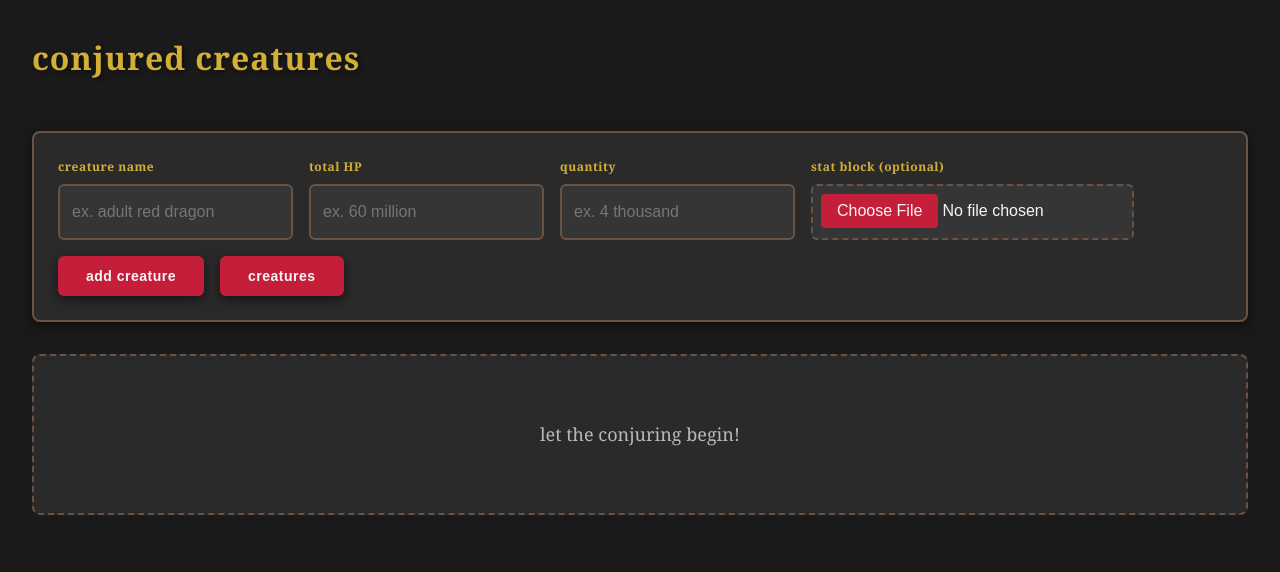
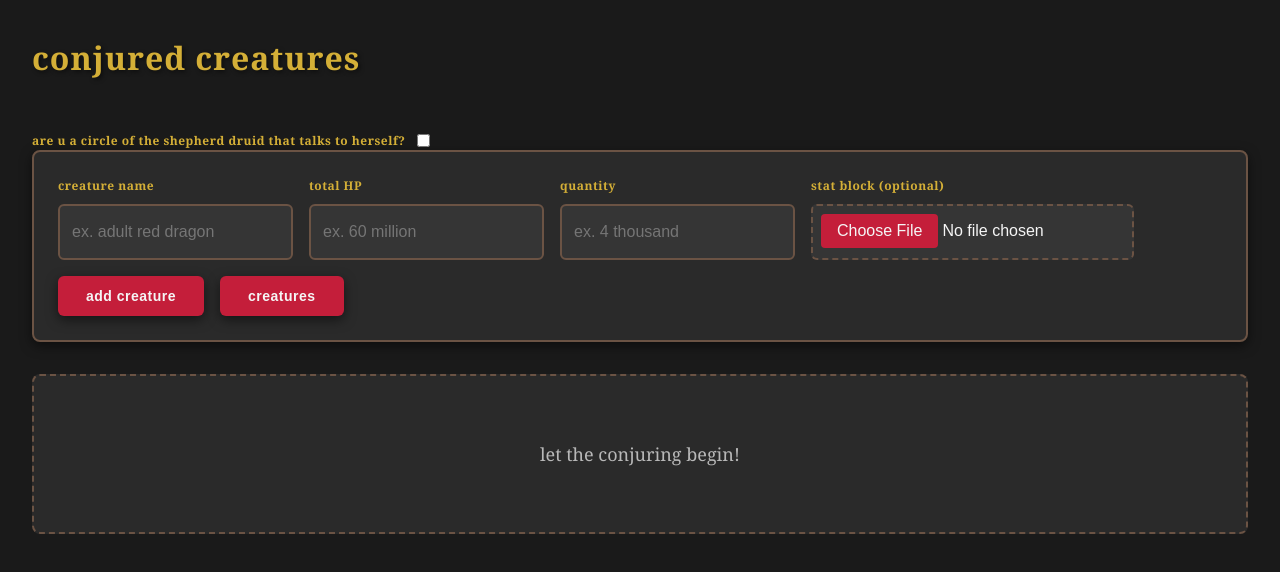
Before and after one commit to brendaliu2/dnd-stats, a React (Vite) app in the folder dnd-stats/: page / in a window 1280 px wide. Shown: the top 572 px of the page. Built offline with nearby package versions, Linux system fonts and the light colour scheme; the HTML template or start-up script is replaced by a standard one.

Commit message:
add druid mighty summoner math

```diff
--- a/dnd-stats/src/App.tsx
+++ b/dnd-stats/src/App.tsx
@@ -7,11 +7,8 @@ import {animalKey, feyKey} from './creatures/creaturesKey'
 import { v4 as uuidv4 } from 'uuid';
 import { get, set } from 'idb-keyval';
 
+
 export default function ConjuredAnimalsTracker() {
-  // const [animals, setAnimals] = useState<ConjuredAnimal[]>(() => {
-  //   const saved = localStorage.getItem('animals');
-  //   return saved ? JSON.parse(saved) : [];
-  // });
   const [animals, setAnimals] = useState<ConjuredAnimal[]>([])
   const [isLoaded, setIsLoaded] = useState(false);
   const [animalName, setAnimalName] = useState('');
@@ -22,11 +19,9 @@ export default function ConjuredAnimalsTracker() {
   const [selectedImage, setSelectedImage] = useState<string>('');
   const [showAnimalShortcut, setshowAnimalShortcut] = useState<boolean>(false)
   const [showFeyShortcut, setshowFeyShortcut] = useState<boolean>(false)
-  console.log('animals', animals)
-  // useEffect(() => {
-  //   localStorage.setItem('animals', JSON.stringify(animals));
-  // }, [animals]);
+  const [isDruid, setisDruid] = useState(false);
 
+  //load animals on refresh
   useEffect(() => {
     get('animals').then(val => {
       if (val) setAnimals(val);
@@ -34,9 +29,8 @@ export default function ConjuredAnimalsTracker() {
     setIsLoaded(true);
   }, []);
 
-  // Save on change
+  //update animals when changed
   useEffect(() => {
-      // ONLY save if the initial load step has fully completed
       if (isLoaded) {
         set('animals', animals).catch((err) => console.error("IndexedDB Save Error:", err));
       }
@@ -75,12 +69,13 @@ export default function ConjuredAnimalsTracker() {
   const addSetAnimal = (animal) => {
     const animalName = animal['name']
     const animalHp = animal['hp']
+    const animalHitDie = animal['hitDie']
     const animalImage = animal['image']
     const newAnimal: ConjuredAnimal = {
       id: uuidv4(),
       name: animalName,
-      maxHp: animalHp,
-      currentHp: animalHp,
+      maxHp: isDruid ? animalHp + (2*animalHitDie) : animalHp,
+      currentHp: isDruid ? animalHp + (2*animalHitDie) : animalHp,
       imageData: animalImage,
     };
 
@@ -153,10 +148,25 @@ export default function ConjuredAnimalsTracker() {
     }
   };
 
+  const handleCheckboxChange = (event) => {
+    setisDruid(event.target.checked);
+  };
+
   return (
     <div className="app-container">
       <div className="app-header">
         <h1 className="app-title">conjured creatures</h1>
+      </div>
+
+      <div style={{ display: 'flex', alignItems: 'center', gap: '8px', minWidth: '18px' }}>
+        <div className="input-group" style={{ minWidth: '18px' }}>
+          <label className="input-group" htmlFor="animal-name">are u a circle of the shepherd druid that talks to herself?</label>
+        </div>
+          <input
+            type="checkbox"
+            checked={isDruid}
+            onChange={handleCheckboxChange}
+          />
       </div>
 
       <div className="input-section">
--- a/dnd-stats/src/creatures/creaturesKey.tsx
+++ b/dnd-stats/src/creatures/creaturesKey.tsx
@@ -7,6 +7,7 @@ import giantEagle from './images/giant-eagle.png'
 interface Creature {
     name: string;
     hp: number;
+    hitDie: number;
     challengeRating: number;
     image: string; // or your specific image type
 }
@@ -15,30 +16,35 @@ const animalKey: Array<Creature> = [
     {
         "name": "adult red dragon",
         "hp": 256,
+        "hitDie": 19,
         "challengeRating": 17,
         "image": dragonImg
     },
     {
         "name": "constrictor snake",
         "hp": 13,
+        "hitDie": 2,
         "challengeRating": 1/4,
         "image": constrictorSnakeImg
     },
     {
         "name": "boar",
         "hp": 11,
+        "hitDie": 2,
         "challengeRating": 1/4,
         "image": boarImg
     },
     {
         "name": "saber-tooth tiger",
         "hp": 52,
+        "hitDie": 7,
         "challengeRating": 2,
         "image": sabertoothImg
     },
     {
         "name": "giant eagle",
         "hp": 26,
+        "hitDie": 4,
         "challengeRating": 1,
         "image": giantEagle
     },
```
